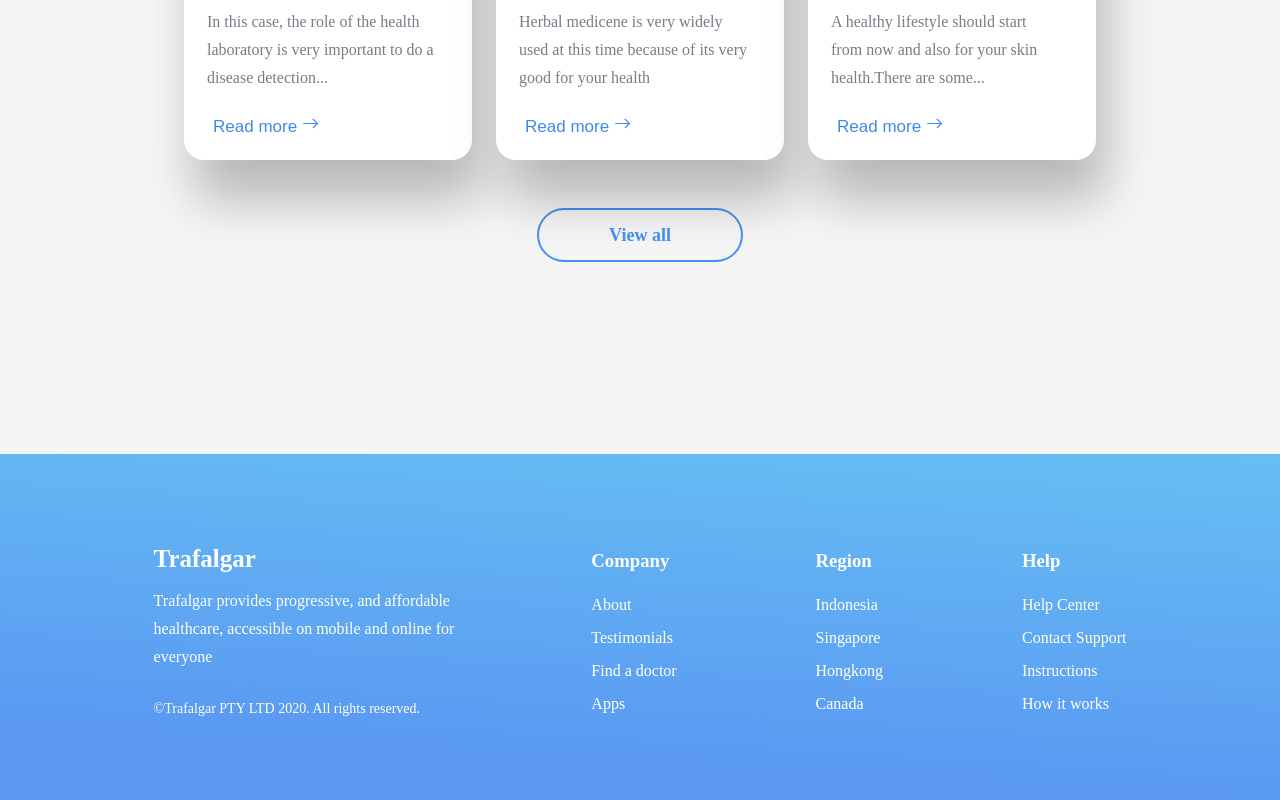
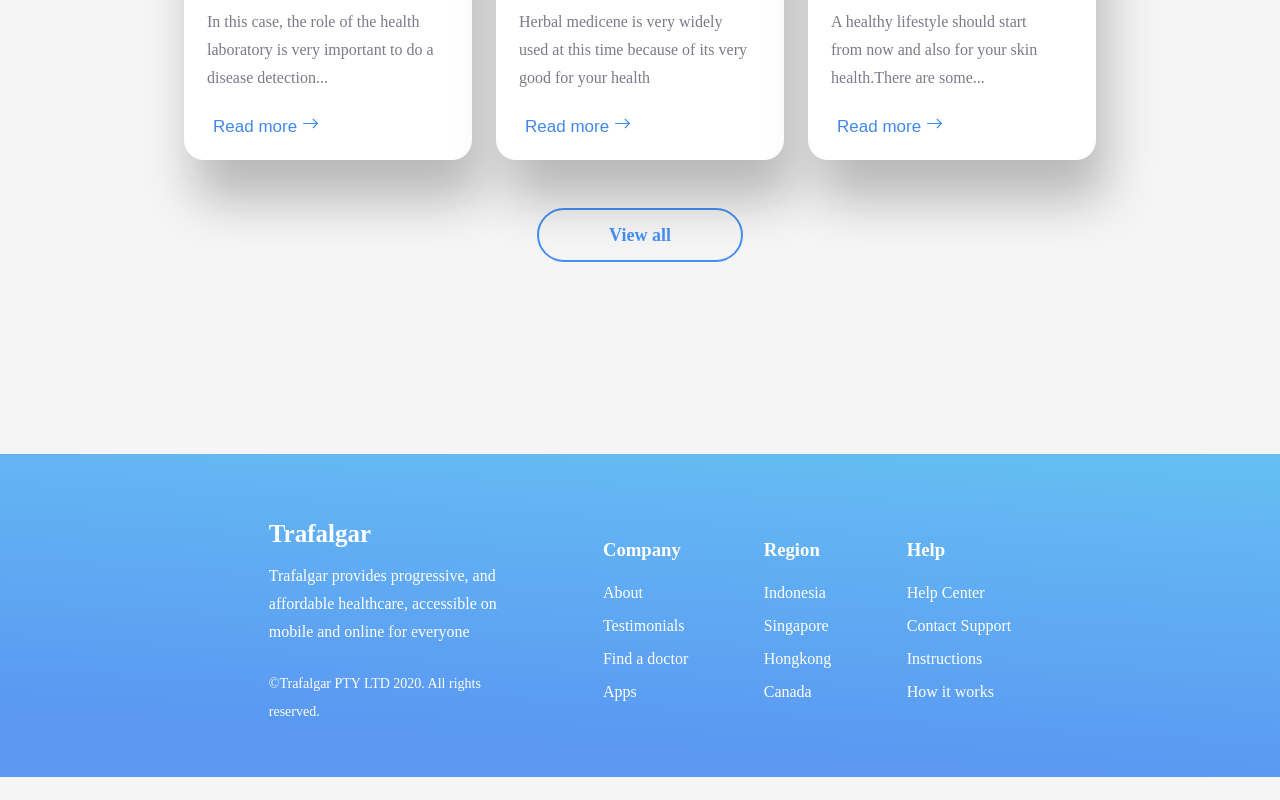
Before and after one commit to JatinBisht2308/Small-Projects, a React (Create React App) app: page / in a window 1280 px wide. Shown: the part 4120-4920 px from the top of the page. After the commit the page ends 4897 px from the top, so only its background shows below. Built offline with nearby package versions, Linux system fonts and the light colour scheme; a web font is replaced by a local one.

Commit message:
:fire: done the changes for the big screen of footer

```diff
--- a/src/App.js
+++ b/src/App.js
@@ -18,7 +18,7 @@ function App() {
      <MobileApp />
      <Testimonial />
      <Article />
-     <Footer />
+     {/* <Footer /> */}
     </div>
   );
 }
--- a/src/components/footer/Footer.jsx
+++ b/src/components/footer/Footer.jsx
@@ -3,7 +3,8 @@ import './footer.css';
 const Footer = () => {
   return (
     <div className="Footer">
-      <div className="left-footer">
+     <div className="Footer__container">
+     <div className="left-footer">
         <h2>Trafalgar</h2>
         <small>
           Trafalgar provides progressive, and affordable healthcare, accessible
@@ -40,6 +41,7 @@ const Footer = () => {
           </ul>
         </div>
       </div>
+      </div>
     </div>
   );
 };
--- a/src/components/footer/footer.css
+++ b/src/components/footer/footer.css
@@ -1,10 +1,15 @@
 .Footer {
+  background: linear-gradient(183.41deg, #67c3f3 -8.57%, #5a98f2 82.96%);
+  color: white;
+}
+.Footer__container{
+  max-width: 1520px;
   display: flex;
+  padding: 4% 21%;
   justify-content: space-between;
   align-items: center;
-  padding: 6% 12%;
-  background: linear-gradient(183.41deg, #67c3f3 -8.57%, #5a98f2 82.96%);
-  color: white;
+  margin-right: auto;
+  margin-left: auto;
 }
 .left-footer {
   display: flex;
--- a/src/index.js
+++ b/src/index.js
@@ -2,12 +2,14 @@ import React from 'react';
 import ReactDOM from 'react-dom/client';
 import './index.css';
 import App from './App';
+import Footer from './components/footer/Footer';
 import reportWebVitals from './reportWebVitals';
 
 const root = ReactDOM.createRoot(document.getElementById('root'));
 root.render(
   <React.StrictMode>
     <App />
+    <Footer />
   </React.StrictMode>
 );
 
```
